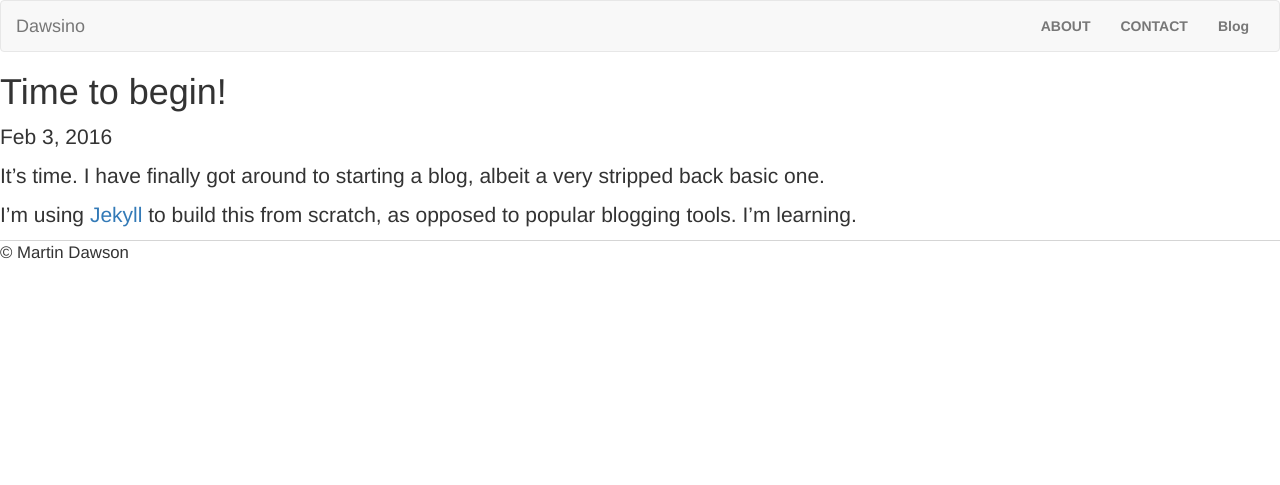
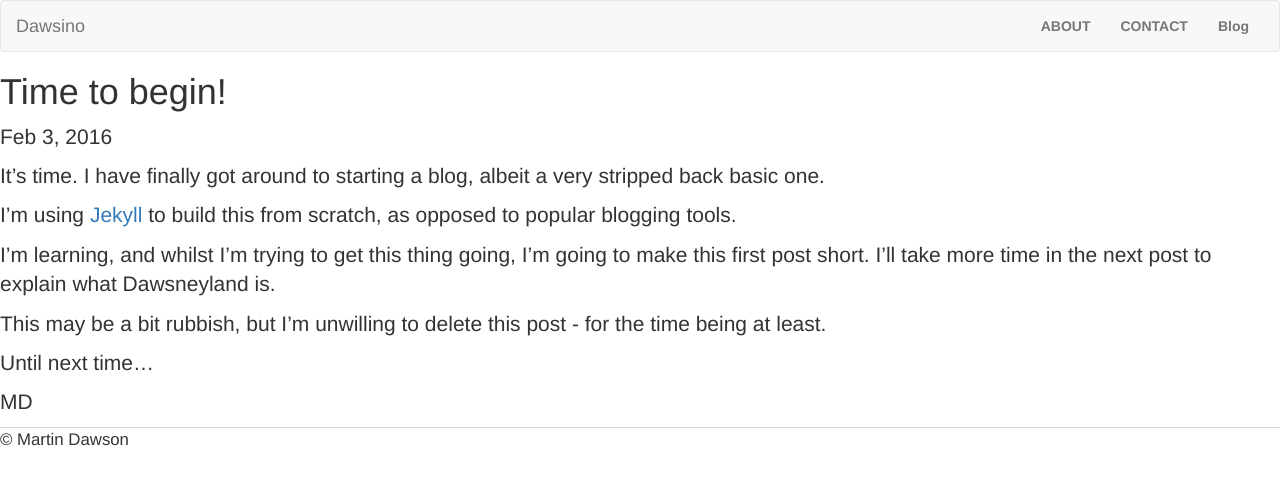
Before and after one commit to dawsino/dawsino.github.io, a Jekyll site: the page built from _posts/2016-02-03-time-to-begin.md, in a window 1280 px wide. Shown: the top 485 px of the page. Built offline with Jekyll 4.4.1, drawn with Linux system fonts in a browser that asks for light colours.

Commit message:
Complete the post a bit

```diff
--- a/_posts/2016-02-03-time-to-begin.md
+++ b/_posts/2016-02-03-time-to-begin.md
@@ -6,4 +6,12 @@
 
 It's time. I have finally got around to starting a blog, albeit a very stripped back basic one.
 
-I'm using [Jekyll](http://jekyllrb.com) to build this from scratch, as opposed to popular blogging tools. I'm learning.
+I'm using [Jekyll](http://jekyllrb.com) to build this from scratch, as opposed to popular blogging tools.
+
+I'm learning, and whilst I'm trying to get this thing going, I'm going to make this first post short. I'll take more time in the next post to explain what Dawsneyland is.
+
+This may be a bit rubbish, but I'm unwilling to delete this post - for the time being at least.
+
+Until next time...
+
+MD
```
